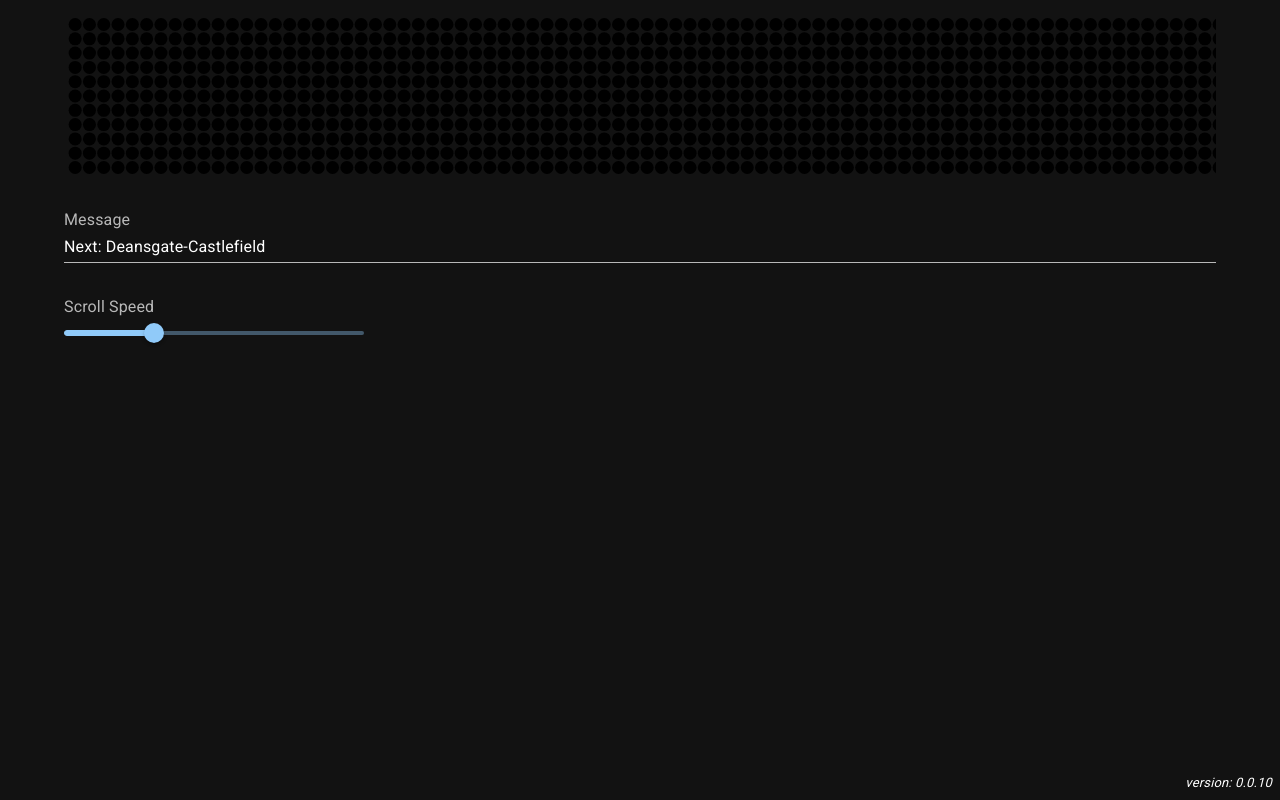
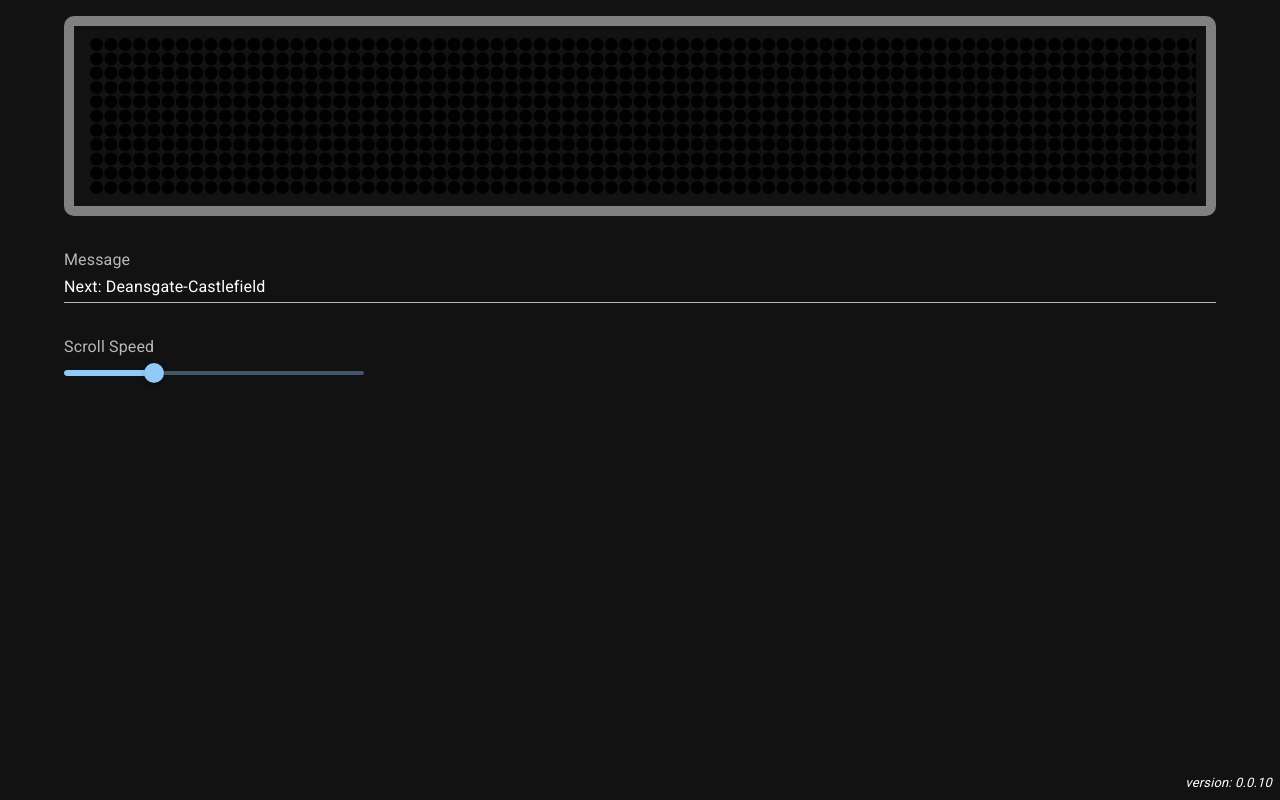
Before and after one commit to taylorjg/led-matrix, a React (Vite) app: page / in a window 1280 px wide. Built offline with nearby package versions, Linux system fonts and the light colour scheme; some icons are missing.

Commit message:
Styling tweaks

```diff
--- a/src/components/led-matrix.jsx
+++ b/src/components/led-matrix.jsx
@@ -147,19 +147,12 @@ export const LedMatrix = ({ message, scrollSpeed, scrollingEnabled }) => {
 
   useRequestAnimationFrame(setElapsed, scrollingEnabled);
 
-  if (messageMatrix && dimensions) {
+  if (messageMatrix && dimensions && scrollingEnabled) {
     const colWidth = dimensions.diameter + dimensions.gap;
     const numCols = dimensions.numCols + messageMatrix[0].length;
     const totalMessageWidth = numCols * colWidth - dimensions.gap;
 
     translateXRef.current -= (elapsed / 1000) * scrollSpeed * colWidth;
-
-    console.log(
-      "elapsed:",
-      elapsed,
-      "translateXRef.current:",
-      translateXRef.current
-    );
 
     if (translateXRef.current < -totalMessageWidth) {
       translateXRef.current = 0;
--- a/src/components/led-matrix.styles.js
+++ b/src/components/led-matrix.styles.js
@@ -2,5 +2,8 @@ import styled from "@emotion/styled";
 
 export const StyledLedMatrix = styled.div`
   width: 100%;
-  height: 20vh;
+  height: 25vh;
+  border: 10px solid gray;
+  border-radius: 10px;
+  padding: 10px;
 `;
```
